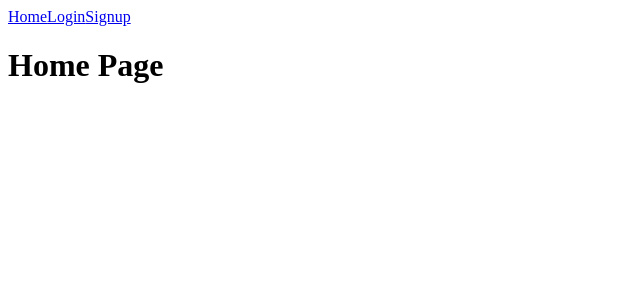
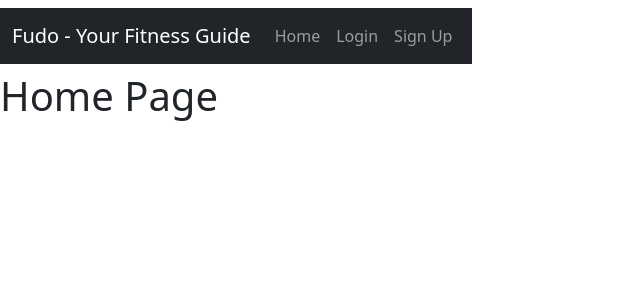
Before and after one commit to sharozecodes/fudo-fitness-app-frontend, a React (Create React App) app: page / in a window 1280 px wide. Shown: the top 300 px of the page, without its empty margins (0-640 px from the left). Built offline with nearby package versions, Linux system fonts and the light colour scheme.

Commit message:
adds bootstrapped navbar

```diff
--- a/package.json
+++ b/package.json
@@ -7,7 +7,9 @@
     "@testing-library/jest-dom": "^5.17.0",
     "@testing-library/react": "^13.4.0",
     "@testing-library/user-event": "^13.5.0",
+    "bootstrap": "^5.3.2",
     "react": "^18.2.0",
+    "react-bootstrap": "^2.9.0",
     "react-dom": "^18.2.0",
     "react-router-dom": "^6.16.0",
     "react-scripts": "5.0.1",
--- a/src/components/NavBar.js
+++ b/src/components/NavBar.js
@@ -1,18 +1,31 @@
 import React from "react";
-import { NavLink } from "react-router-dom";
+import { Link } from "react-router-dom";
+import Nav from "react-bootstrap/Nav";
+import Navbar from "react-bootstrap/Navbar";
+import Container from "react-bootstrap/Container";
+import "bootstrap/dist/css/bootstrap.min.css";
 
 function NavBar() {
   return (
     <div className="navbar">
-      <NavLink exact to="/" activeClassName="active">
-        Home
-      </NavLink>
-      <NavLink exact to="/login" activeClassName="active">
-        Login
-      </NavLink>
-      <NavLink exact to="/signup" activeClassName="active">
-        Signup
-      </NavLink>
+      <Navbar bg="dark" data-bs-theme="dark">
+        <Container>
+          <Navbar.Brand as={Link} to="/">
+            Fudo - Your Fitness Guide
+          </Navbar.Brand>
+          <Nav className="me-auto">
+            <Nav.Link as={Link} to="/">
+              Home
+            </Nav.Link>
+            <Nav.Link as={Link} to="/login">
+              Login
+            </Nav.Link>
+            <Nav.Link as={Link} to="/signup">
+              Sign Up
+            </Nav.Link>
+          </Nav>
+        </Container>
+      </Navbar>
     </div>
   );
 }
--- a/src/index.js
+++ b/src/index.js
@@ -4,6 +4,7 @@
 import Login from "./pages/Login";
 import { createBrowserRouter, RouterProvider } from "react-router-dom";
 import SignUp from "./pages/SignUp";
+import "bootstrap/dist/css/bootstrap.min.css";
 
 const router = createBrowserRouter([
   {
```
Also changed, not shown: 1 other file (tests, documents, lock files or other folders).
